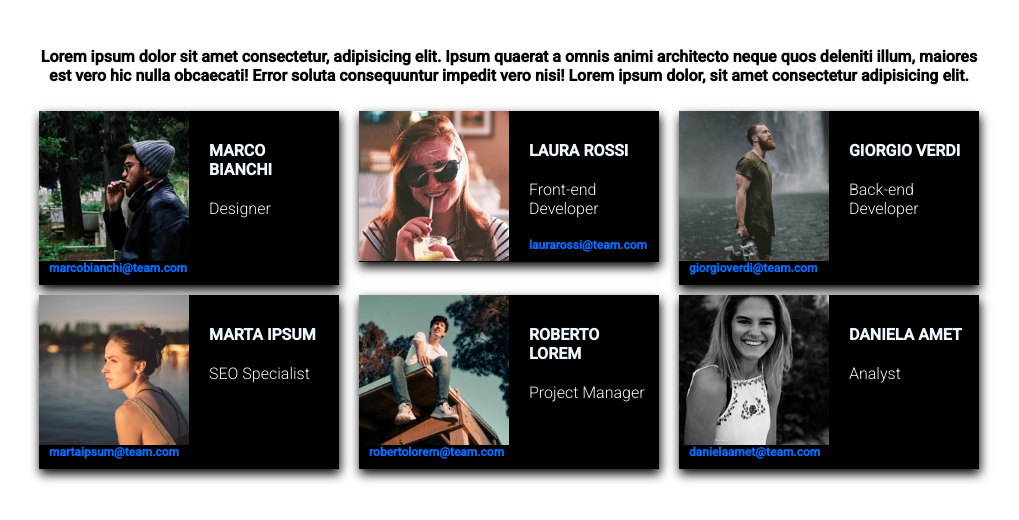
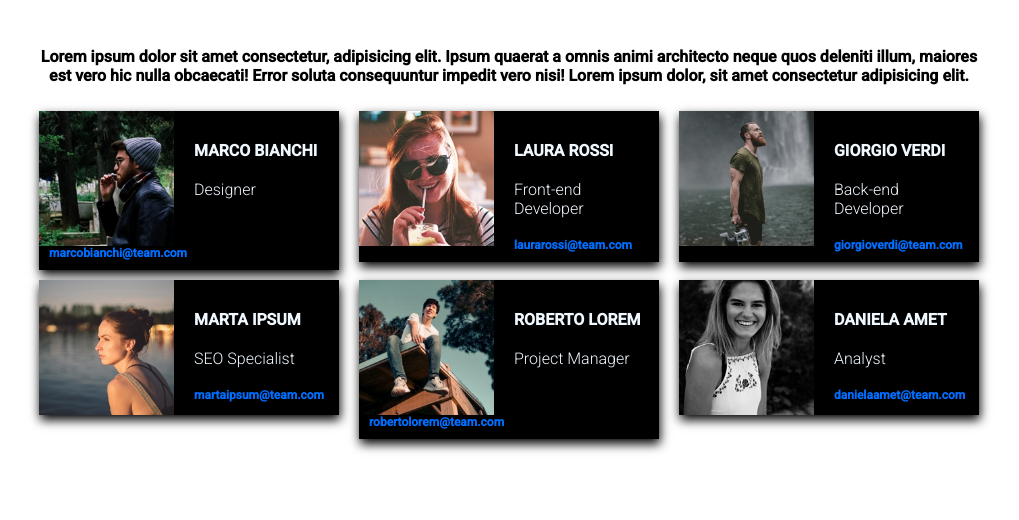
Before and after one commit to Chrissx77/html-css-float-cards, a plain HTML site: page index.html in a window 1280 px wide. Shown: the part 62-582 px from the top of the page, without its empty margins (131-1150 px from the left). Drawn offline with Linux system fonts and the light colour scheme.

Commit message:
fix-font

```diff
--- a/css/style.css
+++ b/css/style.css
@@ -2,7 +2,6 @@
 @import url('https://fonts.googleapis.com/css2?family=Roboto&display=swap');
 
 :root {
-    /* font: 12px; */
     font-family: 'Roboto', Verdana, Tahoma, sans-serif;
     font-weight: bold;
 }
@@ -46,7 +45,7 @@ header > h1{
 }
 
 #image{
-    width: 150px;
+    width: 135px;
     float: left;
     padding-right: 20px;
     clear: both;
```
